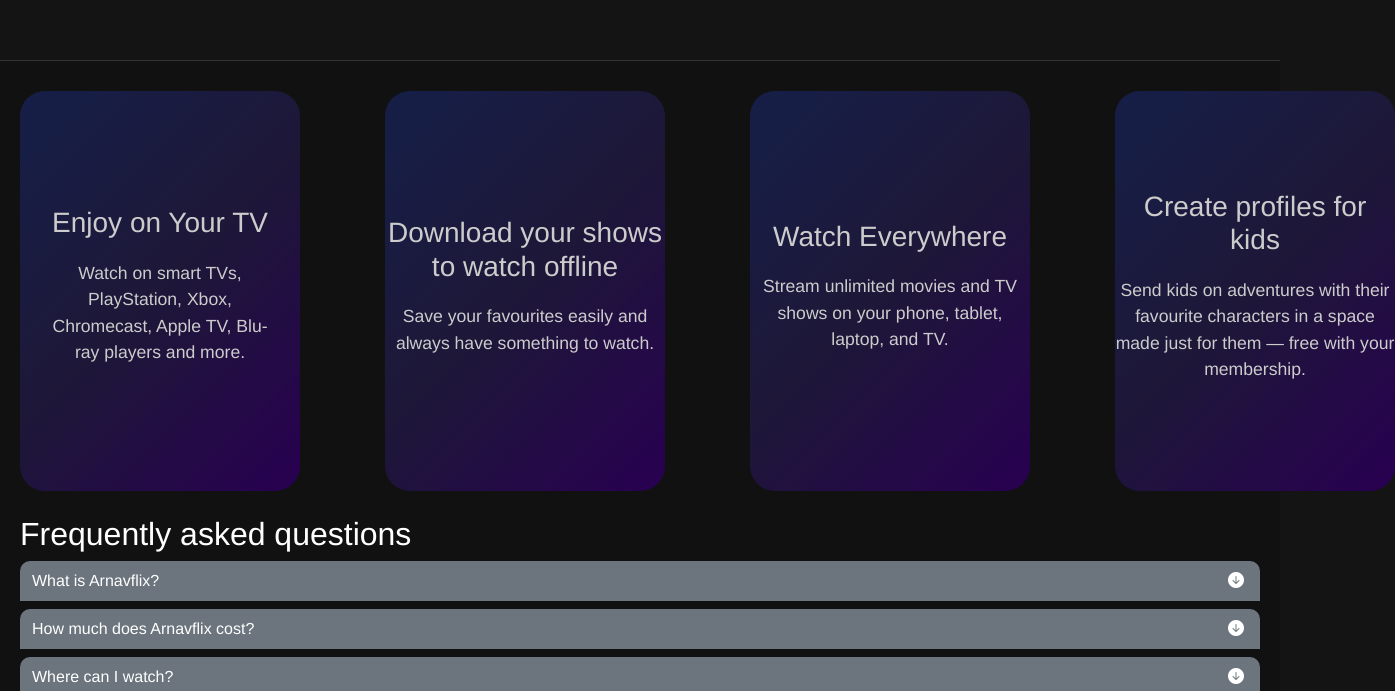
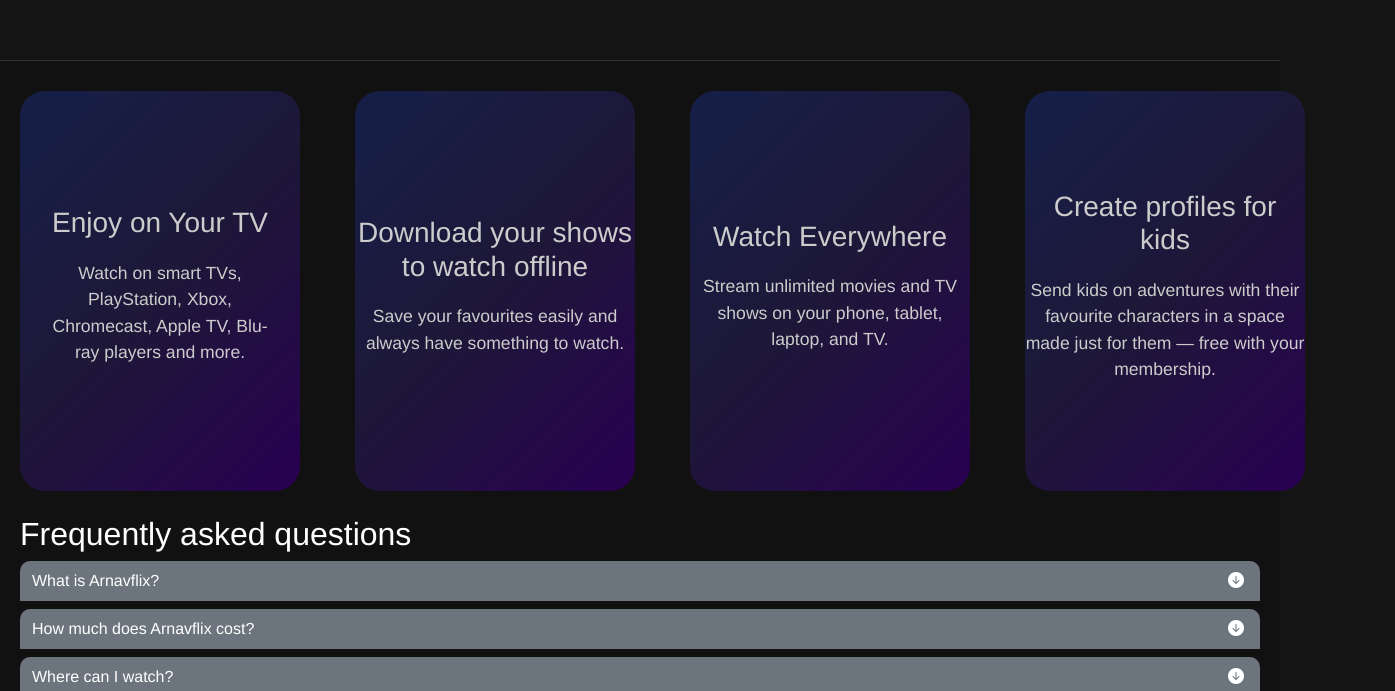
Before and after one commit to arnavanand3749-sys/arnavflix.github.io, a website: page index.html in a window 1280 px wide. Shown: the part 670-1361 px from the top of the page, 1395 px wide, since content can reach past the window. Drawn offline with nearby package versions, Linux system fonts and the light colour scheme.

Commit message:
changed flex gap

```diff
--- a/index.html
+++ b/index.html
@@ -30,7 +30,7 @@
 </header>
 <footer style="padding: 30px 20px; border-top: 1px solid #333; background-color: #111;margin-top: 200px;">
 
-   <div style="display: flex; gap: 85px;">
+   <div style="display: flex; gap: 55px;">
 
         <div style="background:linear-gradient(135deg,
   #1b275a 0%,
```
